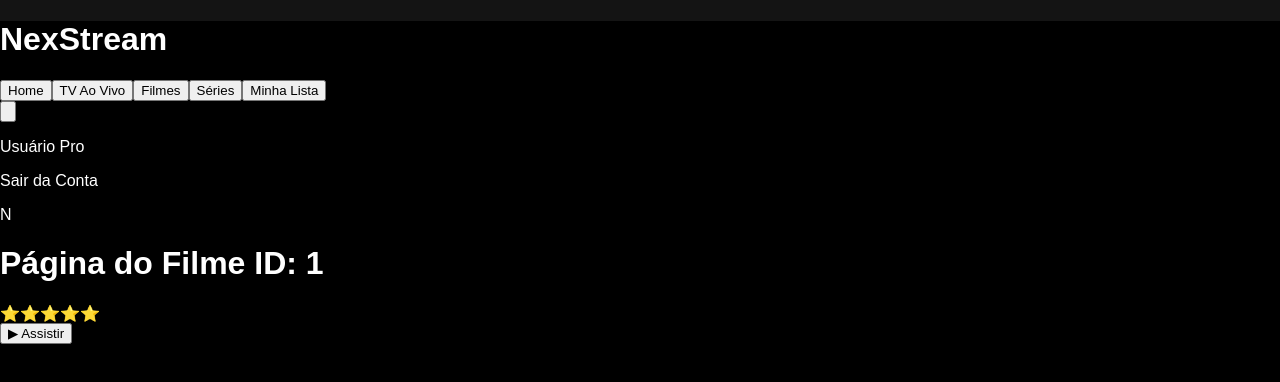
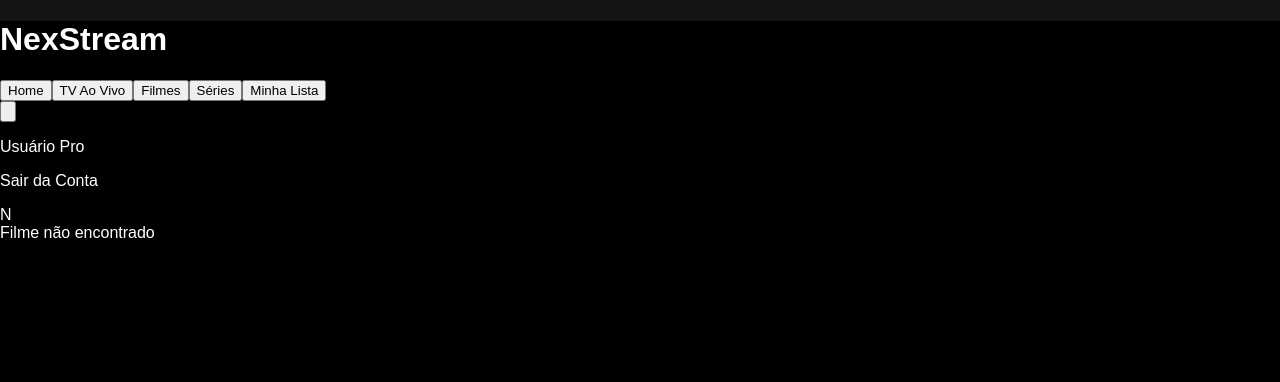
Before and after one commit to jobrentransportes195-alt/nexstream4, a React (Vite) app: page /filme/1 in a window 1280 px wide. Shown: the top 382 px of the page. Built offline with nearby package versions, Linux system fonts and the light colour scheme.

Commit message:
Atualizar o MoviePage.tsx

```diff
--- a/components/MoviePage.tsx
+++ b/components/MoviePage.tsx
@@ -1,36 +1,41 @@
 import { useParams } from "react-router-dom";
+import { content } from "../data/content";
 import { useState } from "react";
 
 export default function MoviePage() {
   const { id } = useParams();
+  const movie = content.find(item => item.id === id);
 
-  const [rating, setRating] = useState(0);
+  const [rating, setRating] = useState(movie?.rating || 0);
+
+  if (!movie) {
+    return <div className="page-container">Filme não encontrado</div>;
+  }
 
   return (
-    <div className="bg-black min-h-screen text-white p-6">
-      <h1 className="text-3xl font-bold mb-4">
-        Página do Filme ID: {id}
-      </h1>
+    <div className="page-container">
+      <img src={movie.image} className="movie-banner" />
 
-      <div className="flex gap-2 mb-6">
-        {[1,2,3,4,5].map((star) => (
+      <h1>{movie.title}</h1>
+      <p>{movie.description}</p>
+
+      <div className="stars">
+        {[1,2,3,4,5].map(star => (
           <span
             key={star}
             onClick={() => setRating(star)}
-            className={`cursor-pointer text-2xl ${
-              star <= rating ? "text-yellow-400" : "text-gray-500"
-            }`}
+            className={star <= rating ? "active-star" : ""}
           >
             ⭐
           </span>
         ))}
       </div>
 
-      <button
-        className="bg-red-600 px-6 py-3 rounded-lg hover:bg-red-700"
-      >
-        ▶ Assistir
-      </button>
+      <video
+        controls
+        className="video-player"
+        src={movie.video}
+      />
     </div>
   );
 }
```
